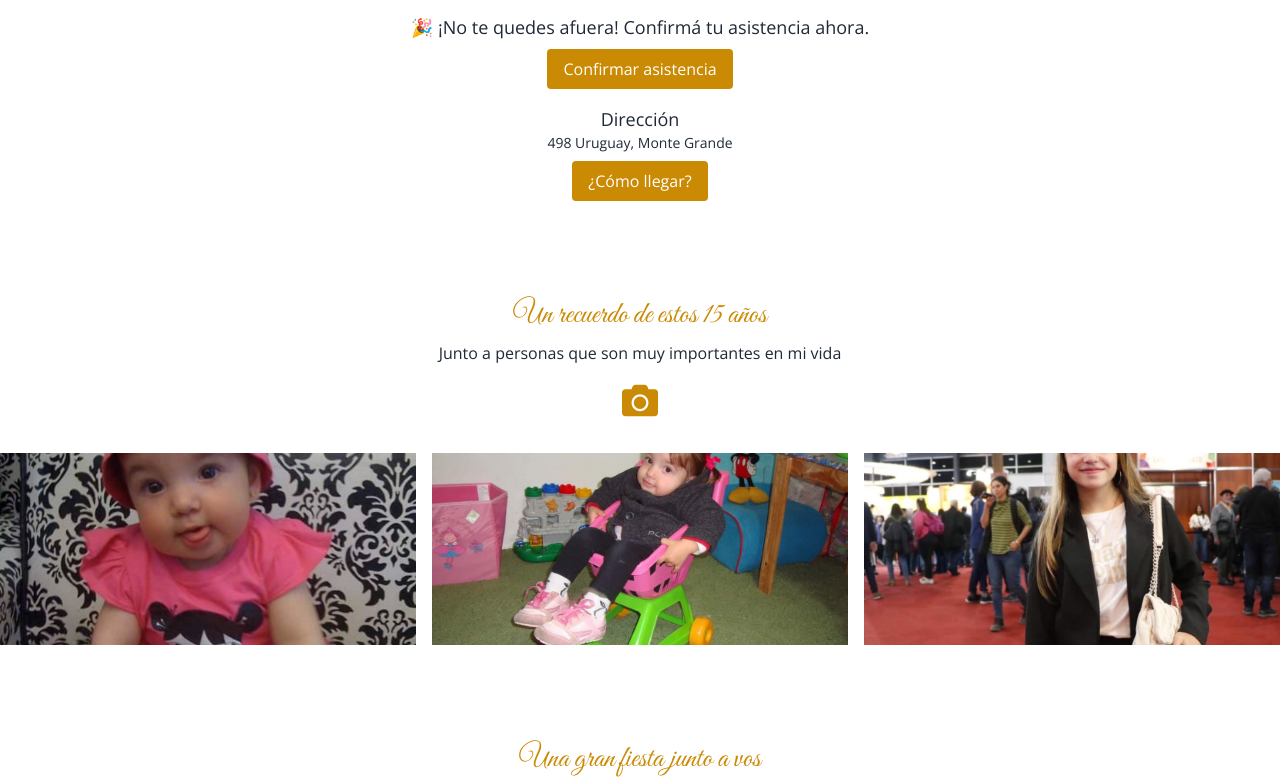
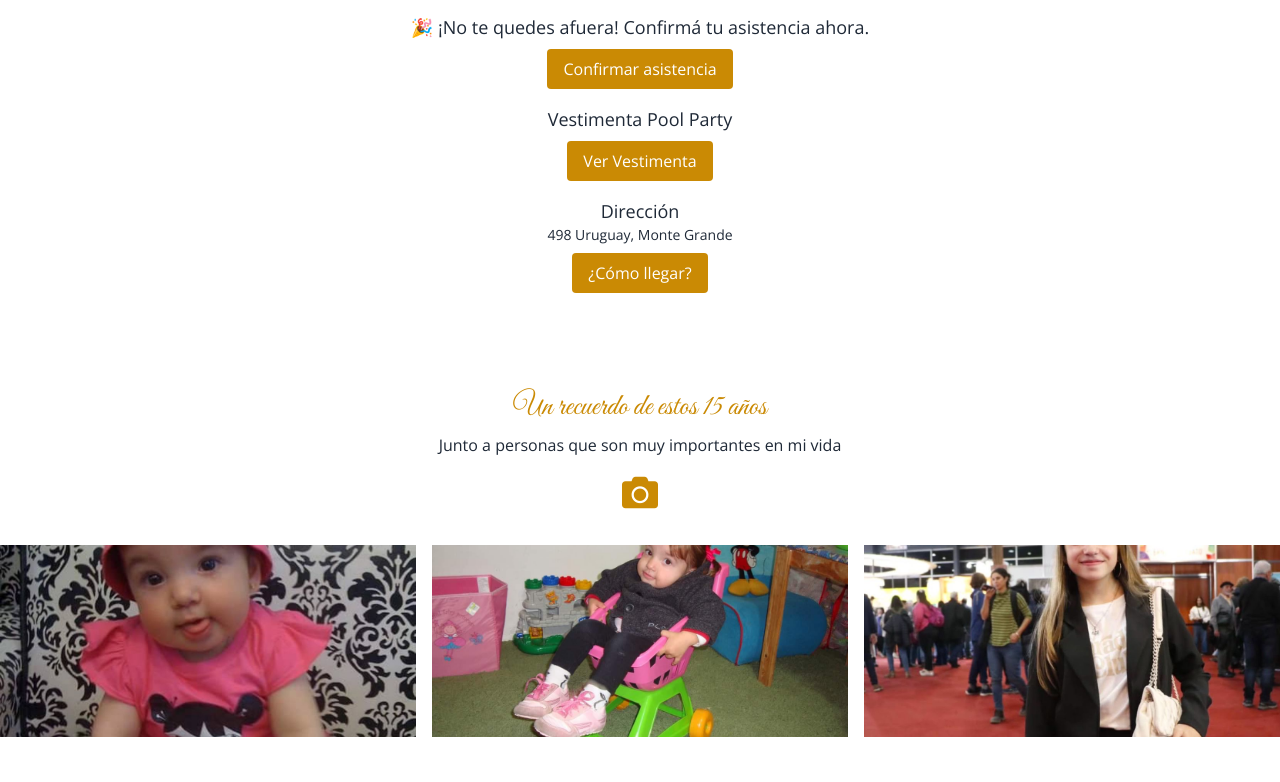
Before and after one commit to iTzTomitox/Portfolio-Tomas-Beron, a plain HTML site: page invitacion.html in a window 1280 px wide. Shown: the part 1207-1989 px from the top of the page. Drawn offline with nearby package versions, Linux system fonts and the light colour scheme.

Commit message:
algo mas

```diff
--- a/invitacion.html
+++ b/invitacion.html
@@ -82,6 +82,10 @@
                 <a href="https://docs.google.com/forms/d/e/1FAIpQLSd4XI_J9vnHPZlvKYZMNoJ6t-YmxZe-4d3Cy7uigM03nuL0LQ/viewform?usp=header" target="_blank"><button class="mt-2 px-4 py-2 bg-yellow-600 text-white rounded">Confirmar asistencia</button></a>
             </div>
             <div class="mt-4">
+                <p class="text-lg">Vestimenta Pool Party</p>
+                <a href="https://pin.it/5IZ10sByj" target="_blank"><button class="mt-2 px-4 py-2 bg-yellow-600 text-white rounded">Ver Vestimenta</button></a>
+            </div>
+            <div class="mt-4">
                 <p class="text-lg">Dirección</p>
                 <p class="text-sm">498 Uruguay, Monte Grande</p>
                 <a href="https://maps.app.goo.gl/sN5Scz3zRHcu2UBs5" target="_blank" ><button class="mt-2 px-4 py-2 bg-yellow-600 text-white rounded">¿Cómo llegar?</button></a>
```
